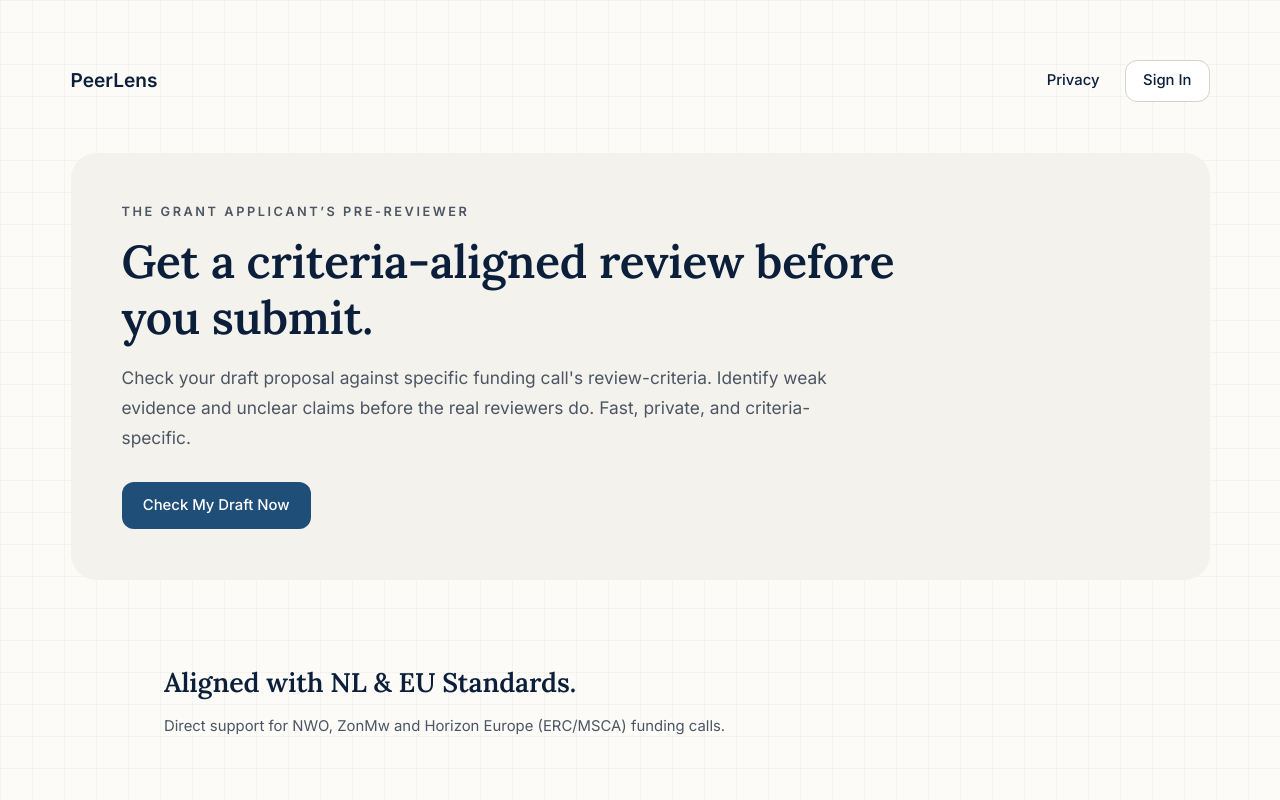
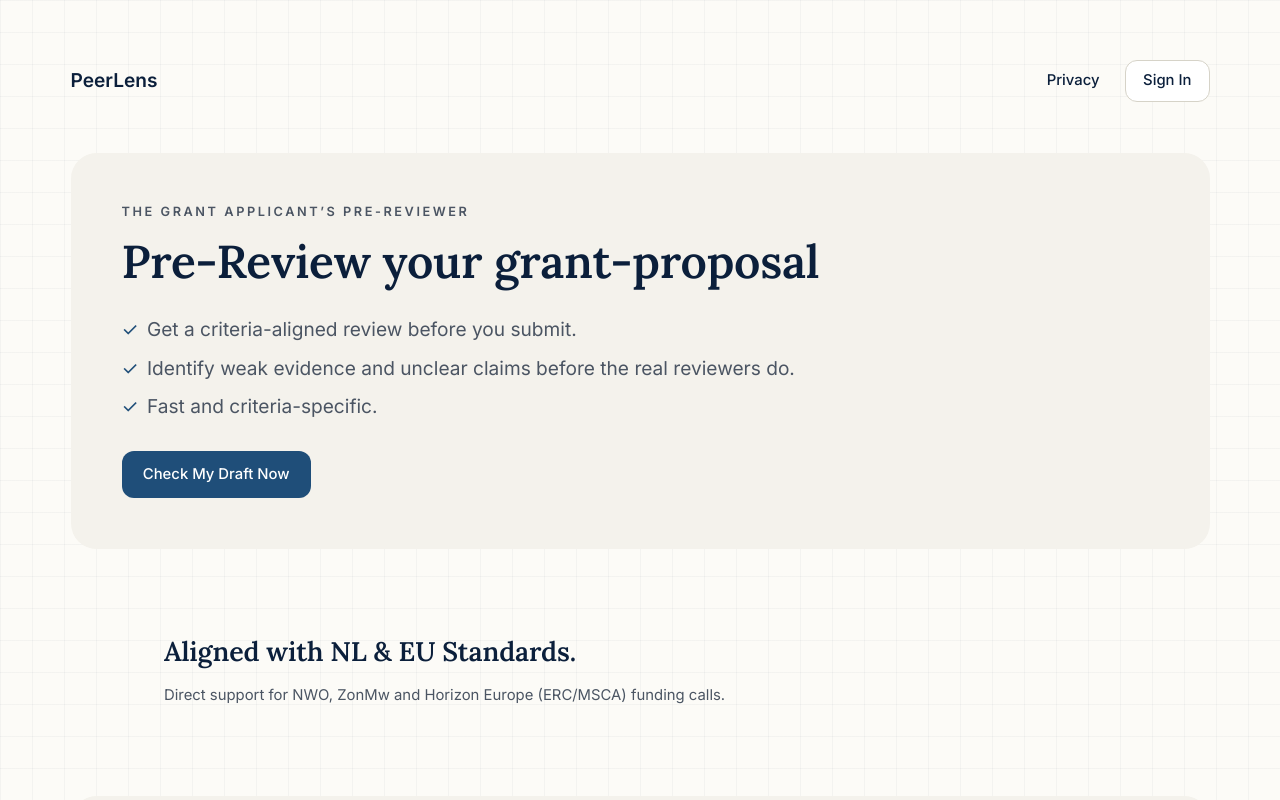
Before and after one commit to mallikgarjuna/Grant-Reviewer, a Next.js app in the folder frontend/: page / in a window 1280 px wide. Shown: the top 800 px of the page. Built offline with nearby package versions, Linux system fonts and the light colour scheme.

Commit message:
feat(ui): [WF-0010] update hero heading size and replace paragraph with benefit list assisted by antigravity

```diff
--- a/frontend/src/app/page.tsx
+++ b/frontend/src/app/page.tsx
@@ -94,12 +94,23 @@ export default function Home() {
           <p className="text-xs font-semibold uppercase tracking-[0.2em] text-[var(--color-muted-foreground)]">
             THE GRANT APPLICANT’S PRE-REVIEWER
           </p>
-          <h1 className="mt-3 max-w-3xl text-4xl font-semibold tracking-tight text-[var(--color-foreground)] [overflow-wrap:anywhere] md:text-5xl">
-            Get a criteria-aligned review before you submit.
+          <h1 className="mt-3 max-w-4xl text-5xl font-semibold tracking-tight text-[var(--color-foreground)] [overflow-wrap:anywhere] md:text-7xl">
+            Pre-Review your grant-proposal
           </h1>
-          <p className="mt-4 max-w-2xl text-base leading-7 text-[var(--color-muted-foreground)] [overflow-wrap:anywhere] md:text-[1.02rem]">
-            Check your draft proposal against specific funding call's review-criteria. Identify weak evidence and unclear claims before the real reviewers do. Fast, private, and criteria-specific.
-          </p>
+          <ul className="mt-6 flex flex-col gap-2 text-base leading-7 text-[var(--color-muted-foreground)] md:text-lg">
+            <li className="flex gap-2">
+              <span className="text-[var(--color-primary)]" aria-hidden="true">✓</span>
+              <span>Get a criteria-aligned review before you submit.</span>
+            </li>
+            <li className="flex gap-2">
+              <span className="text-[var(--color-primary)]" aria-hidden="true">✓</span>
+              <span>Identify weak evidence and unclear claims before the real reviewers do.</span>
+            </li>
+            <li className="flex gap-2">
+              <span className="text-[var(--color-primary)]" aria-hidden="true">✓</span>
+              <span>Fast and criteria-specific.</span>
+            </li>
+          </ul>
           <div className="mt-7 flex flex-wrap items-center gap-4">
             <Link
               className="inline-flex h-11 items-center justify-center rounded-[var(--radius-md)] bg-[var(--color-primary)] px-5 text-sm font-medium text-white transition hover:brightness-105"
```
